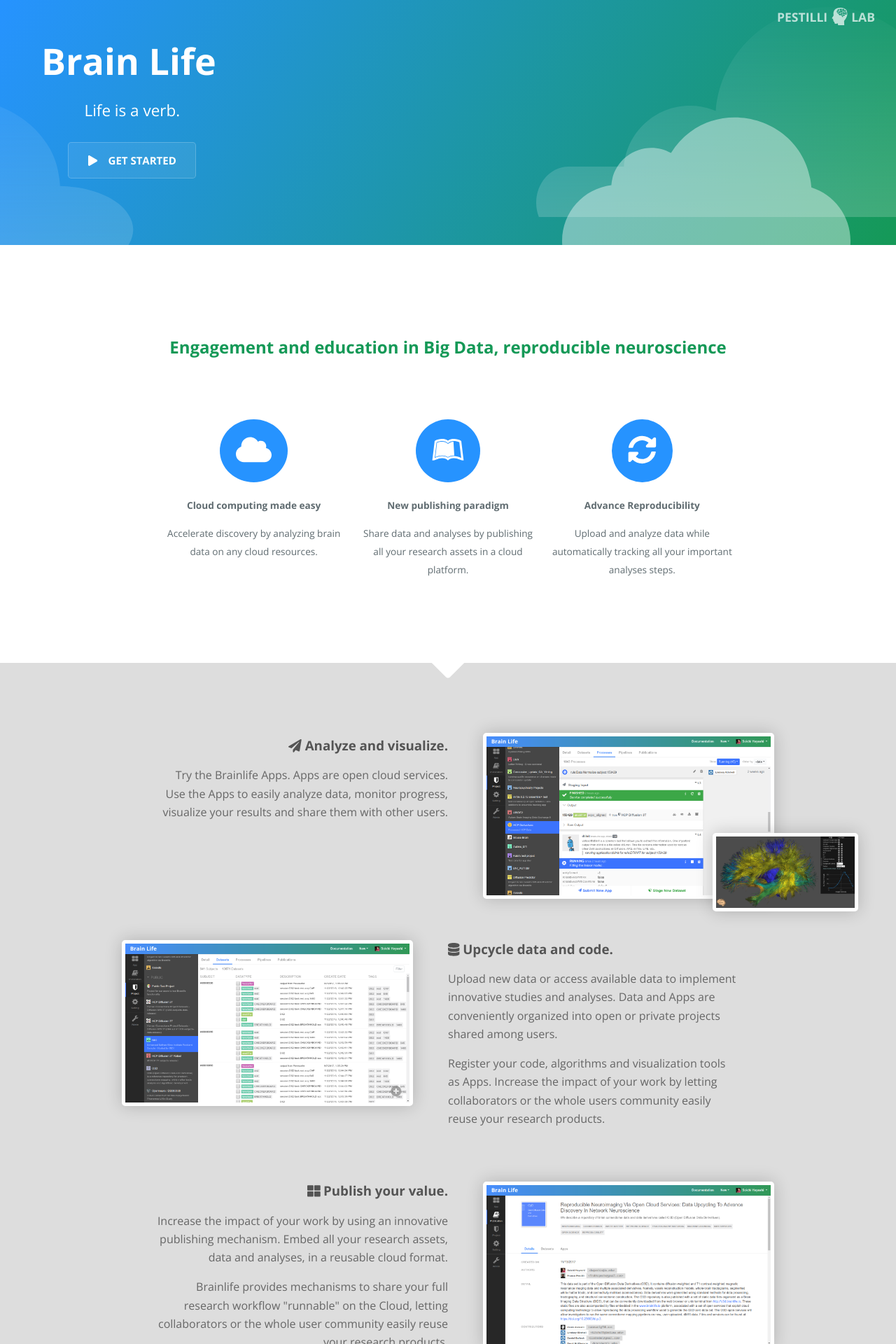
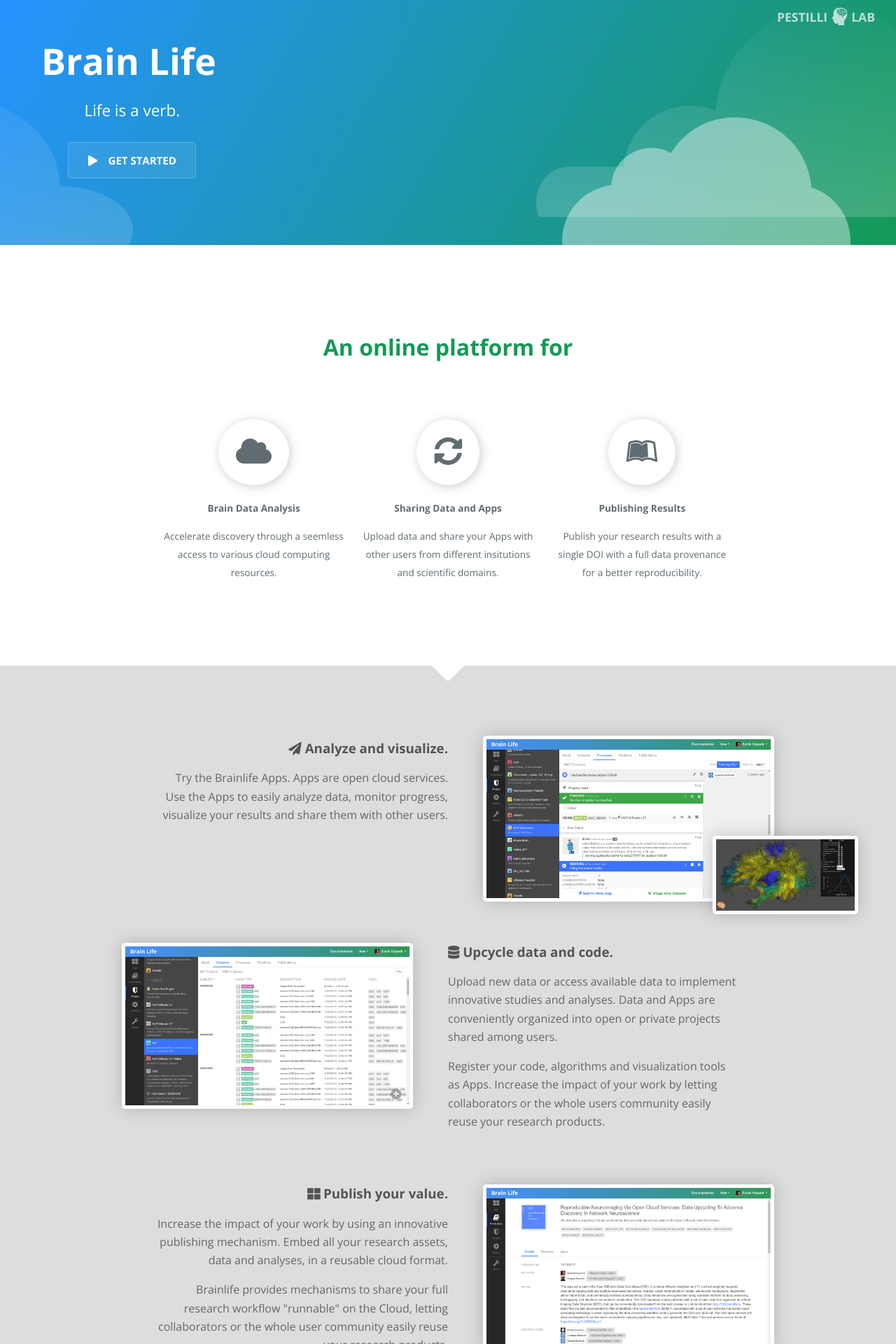
Before and after one commit to brainlife/brainlife.github.io, a Jekyll site: the page built from index.md, in a window 1280 px wide. Shown: the top 1920 px of the page at 70% size. Built offline with Jekyll 4.4.1, drawn with Linux system fonts in a browser that asks for light colours; nearby versions of some CDN libraries; some of the changed text lies outside the part shown.

Commit message:
simplified landing about

```diff
--- a/_includes/landing.about.html
+++ b/_includes/landing.about.html
@@ -1,38 +1,41 @@
 <br>
 <br>
 <center style="padding: 4rem 0;">
+    <!--
     <h2><b>Engagement and education in Big Data, reproducible neuroscience</b></h2>
+    -->
+    <h1><b>An online platform for</b></h1>
 </center>
 <table class="layout-table" style="font-size: 85%;">
 <tr>
     <td width="33%">
         <center>
-            <div class="theicon" style="background-color: #2693ff">
+            <div class="theicon">
                 <i class="fas fa-cloud fa-3x"></i>
             </div>
             <br>
-            <b>Cloud computing made easy</b>
-            <p>Accelerate discovery by analyzing brain data on any cloud resources.</p>
+            <b>Brain Data Analysis</b>
+            <p>Accelerate discovery through a seemless access to various cloud computing resources.</p>
+        </center>
+     </td>
+     <td width="33%">
+        <center>
+            <div class="theicon">
+                <i class="fas fa-sync-alt fa-3x"></i>
+            </div>
+            <br>
+            <b>Sharing Data and Apps</b>
+            <p>Upload data and share your Apps with other users from different insitutions and scientific domains.</p>
         </center>
     </td>
     <td width="33%">
         <center>
-            <div class="theicon" style="background-color: #2693ff">
+            <div class="theicon">
                 <i class="fab fa-leanpub fa-3x"></i>
             </div>
             <br>
-            <b>New publishing paradigm</b>
-            <p>Share data and analyses by publishing all your research assets in a cloud platform.</p>
-        </center>
-    </td>
-     <td width="33%">
-        <center>
-            <div class="theicon" style="background-color: #2693ff">
-                <i class="fas fa-sync-alt fa-3x"></i>
-            </div>
-            <br>
-            <b>Advance Reproducibility</b>
-            <p>Upload and analyze data while automatically tracking all your important analyses steps.</p>
+            <b>Publishing Results</b>
+            <p>Publish your research results with a single DOI with a full data provenance for a better reproducibility.</p>
         </center>
     </td>
 </tr>
--- a/_includes/landing.collab.html
+++ b/_includes/landing.collab.html
@@ -80,7 +80,7 @@
     <i class="fas fa-quote-left" style="font-size: 150%;"></i>&nbsp;&nbsp;
     <i>
         <!--"Brainlife is a tremendous platform! Congratulations on this project. It seems to be of tremendous potential to outreach the scientific community and disseminate knowledge, standardize methods and educate the community in doing comprehensive brain research. Tatiana Wolfe, The Ohio State University." -->
-        The Brainlife platform is phenomenal. A great idea, great execution. It reminds me of Wikipedia when it started… now it is essential to almost everyone. Tatiana Wolfe, The Ohio State University."
+        The Brainlife platform is phenomenal. A great idea, great execution. It reminds me of Wikipedia when it started… now it is essential to almost everyone. - <b>Tatiana Wolfe, The Ohio State University.</b>
     </i>
 </p>
 <br>
--- a/_includes/landing.mission.html
+++ b/_includes/landing.mission.html
@@ -39,4 +39,10 @@
         We address challenges in the neuroscience of open sharing and reproducibility by providing integrative mechanisms for publishing data, and algorithms while embedding them with computing resources to impact multiple scientific communities.
         </p>
     </div>
+    <p style="background-color: rgba(0,0,0,0.2); padding: 20px;">
+        <i class="fas fa-quote-left" style="font-size: 150%;"></i>&nbsp;&nbsp;
+        <i>
+            .. seamless public access to data, computing, and reproducible algorithms, while promoting code sharing and upcycling the long tail of neuroscience data. - <b>NSF BCS-1734853</b>
+        </i>
+    </p>
 </div>
--- a/_includes/page-footer.html
+++ b/_includes/page-footer.html
@@ -8,6 +8,7 @@
             <a href="https://brain-life.github.io/docs/">Documentation</a><br>
             <a href="/home/o3d">O3D</a><br>
             <a href="/home/legacy">Legacy Workflows</a><br>
+
             <p style="border-bottom: 1px solid #ddd;">
                 <b>Visualization</b>
             </p>
@@ -20,6 +21,11 @@
             <a href="/apps">Apps</a><br>
             <a href="/project/">Projects</a><br>
             <a href="/pubs">Publications</a><br>
+
+            <p style="border-bottom: 1px solid #ddd;">
+                <b>Newsletters</b>
+            </p>
+            <a href="http://eepurl.com/dqw5_T">Users List </a><br>
         </td>
         <td width="33%" style="text-align: right; font-size: 150%;">
             <a href="https://brainlife-inviter.herokuapp.com/"><i class="fab fa-slack"></i></a>
--- a/css/brainlife.css
+++ b/css/brainlife.css
@@ -218,9 +218,9 @@
 
 .theicon {
 display: inline-block;
-padding: 23px;
+padding: 25px;
 width: auto;
 border-radius: 50%;
 margin-bottom: 20px;
-color: white;
+box-shadow: 2px 2px 15px #ccc;
 }
```
